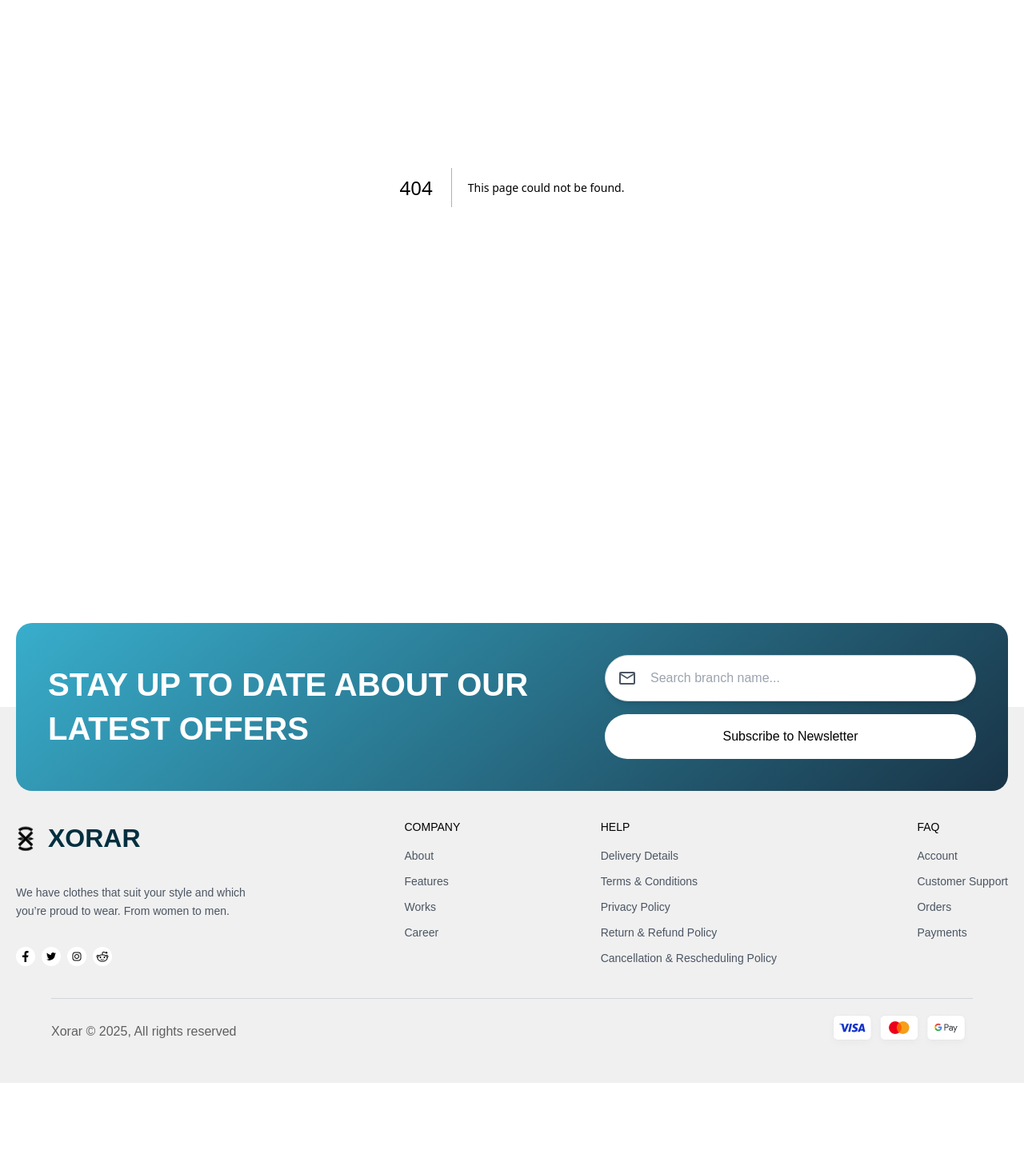
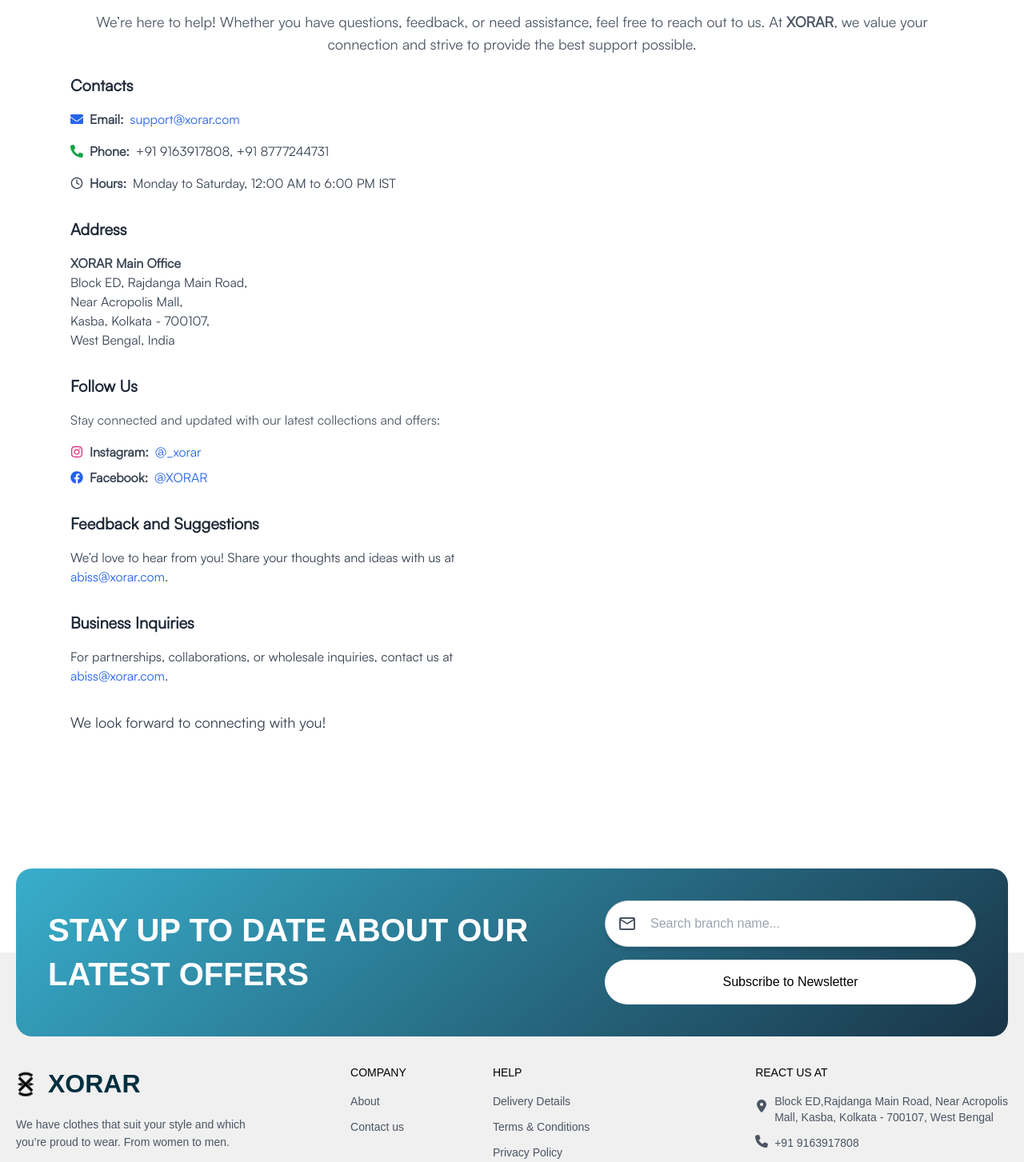
Before and after one commit to biswamaan3/XORAR, a Next.js app: page /contact-us in a window 1280 px wide. Before the commit this address had no page. Shown: the part 300-1753 px from the top of the page at 80% size. Before the commit the page ends 1654 px from the top, so only its background shows below. Built offline with nearby package versions, Linux system fonts and the light colour scheme.

Commit message:
added contact-pages

```diff
--- /dev/null
+++ b/app/(legal)/about-us/page.jsx
@@ -0,0 +1,92 @@
+import React from 'react';
+
+const AboutUs = () => {
+  return (
+    <div className="bg-gray-50 min-h-screen text-gray-800 font-satoshi">
+      {/* Hero Section */}
+      <div className="bg-gradient-to-r from-blue-500 to-purple-500 text-white py-16 px-8">
+        <div className="max-w-5xl mx-auto text-center">
+          <h1 className="text-4xl md:text-6xl font-bold mb-4">About Us</h1>
+          <p className="text-lg md:text-xl font-light">
+            Welcome to XORAR – where creativity meets comfort.
+          </p>
+        </div>
+      </div>
+
+      {/* About Content */}
+      <section className="py-16 px-8">
+        <div className="max-w-5xl mx-auto">
+          <h2 className="text-3xl md:text-4xl font-bold mb-6 text-center">
+            Our Story
+          </h2>
+          <p className="text-lg leading-8 text-gray-700 mb-8 text-center">
+            Welcome to XORAR – an Indian brand committed to redefining everyday
+            fashion through our exclusive collection of T-shirts and hoodies.
+            Operating from the cultural heart of Kolkata, West Bengal, we take
+            pride in designing apparel that blends creativity, comfort, and
+            individuality.
+          </p>
+          <p className="text-lg leading-8 text-gray-700 mb-8 text-center">
+            Our team of talented designers pours passion and innovation into
+            every piece, ensuring that our products are as unique as the people
+            who wear them. At XORAR, we believe fashion is more than just
+            clothing – it’s a canvas for self-expression. That's why each of our
+            designs tells a story, connects with our audience, and resonates
+            with diverse styles and preferences.
+          </p>
+        </div>
+      </section>
+
+      {/* Founders and Team */}
+      <section className="bg-white py-16 px-8">
+        <div className="max-w-5xl mx-auto">
+          <h2 className="text-3xl md:text-4xl font-bold mb-6 text-center">
+            Meet Our Team
+          </h2>
+          <div className="grid grid-cols-1 md:grid-cols-2 lg:grid-cols-3 gap-8 text-center">
+            {/* Founder */}
+            <div>
+              <h3 className="text-xl font-semibold mb-2">Dipanjan Baidya</h3>
+              <p className="text-gray-600">Founder</p>
+            </div>
+            <div>
+              <h3 className="text-xl font-semibold mb-2">Shivam Agarwal</h3>
+              <p className="text-gray-600">Founder</p>
+            </div>
+            {/* Team Members */}
+            <div>
+              <h3 className="text-xl font-semibold mb-2">Ronit Prasad</h3>
+              <p className="text-gray-600">Team Member</p>
+            </div>
+            <div>
+              <h3 className="text-xl font-semibold mb-2">Ishan Biswas</h3>
+              <p className="text-gray-600">Team Member</p>
+            </div>
+          </div>
+        </div>
+      </section>
+
+      {/* Office Address */}
+      <section className="bg-gray-100 py-16 px-8">
+        <div className="max-w-5xl mx-auto">
+          <h2 className="text-3xl md:text-4xl font-bold mb-6 text-center">
+            Our Office
+          </h2>
+          <p className="text-lg text-gray-700 text-center mb-4">
+            Block ED, Rajdanga Main Road, Near Acropolis Mall, Kasba, Kolkata -
+            700107, West Bengal.
+          </p>
+        </div>
+      </section>
+
+
+    </div>
+  );
+};
+
+const Page = () => {
+	  return (<AboutUs />);
+}
+
+
+export default Page;
--- /dev/null
+++ b/app/(legal)/contact-us/page.js
@@ -0,0 +1,17 @@
+import ContactUs from "@/components/legal/Contact-Us";
+import Breadcrumb from "@/components/misc/Breadcrumb";
+import {PageTitle} from "@/components/misc/Text";
+import React from "react";
+
+function page() {
+	return (
+		<div className='container w-[90%] mx-auto'>
+			<Breadcrumb />
+
+			<PageTitle className='mt-5 text-center'> Contact Us </PageTitle>
+			<ContactUs />
+		</div>
+	);
+}
+
+export default page;
--- a/components/Footer.jsx
+++ b/components/Footer.jsx
@@ -7,6 +7,7 @@
 	LiaTwitter,
 } from "react-icons/lia";
 import {MdOutlineMail} from "react-icons/md";
+import {FaLocationDot, FaPhone} from "react-icons/fa6";
 
 const SocialIcon = ({href, icon: Icon}) => (
 	<Link href={href} target='_blank'>
@@ -57,16 +58,13 @@
 		</button>
 	</div>
 );
-
-export default function Footer() {
 const footerSections = [
 	{
 		title: "Company",
 		links: [
-				{name: "About", href: "/about"},
-				{name: "Features", href: "/features"},
-				{name: "Works", href: "/works"},
-				{name: "Career", href: "/career"},
+			{name: "About", href: "/about-us"},
+			{name: "Contact us", href: "/contact-us"},
+
 		],
 	},
 	{
@@ -82,17 +80,9 @@
 			},
 		],
 	},
-		{
-			title: "FAQ",
-			links: [
-				{name: "Account", href: "/account"},
-				{name: "Customer Support", href: "/support"},
-				{name: "Orders", href: "/orders"},
-				{name: "Payments", href: "/payments"},
-			],
-		},
 ];
 
+export default function Footer() {
 	return (
 		<div className='max-w-full mx-auto relative'>
 			{/* Top Section */}
@@ -113,7 +103,7 @@
 			<div className='w-full bg-[#F0F0F0] py-10'>
 				<div className='flex flex-wrap max-w-[90%] md:max-w-[1240px] mx-auto justify-between gap-10 mt-[100px]'>
 					{/* Brand Section */}
-					<div className='flex flex-col gap-4 w-full justify-between sm:w-[40%] md:w-[25%]'>
+					<div className='flex flex-col gap-4 w-full sm:w-[40%] md:w-[25%]'>
 						<div className='flex items-center gap-2'>
 							<div
 								className='w-8 h-8 bg-no-repeat'
@@ -145,6 +135,33 @@
 							links={section.links}
 						/>
 					))}
+
+					{/* Contact Us Section */}
+					<div className='flex flex-col gap-4 w-[48%] sm:w-auto'>
+						<span className='uppercase text-sm font-medium text-black'>
+							React Us At
+						</span>
+						<ul className='text-sm text-gray-600 space-y-3'>
+							<li className="flex items-start gap-2"
+
+							>
+								<FaLocationDot className="text-[16px] mt-2 text-gray-600" />
+								Block ED,Rajdanga Main Road, Near Acropolis
+								<br/>
+								Mall, Kasba, Kolkata - 700107, West Bengal
+							</li>
+							<li className="flex items-start gap-2">
+								<FaPhone className="text-[16px] text-gray-600" />
+								 +91 9163917808
+							</li>
+							<li className="flex items-start gap-2">
+								<MdOutlineMail className="text-[16px] mt-1  text-gray-600" />
+								<Link href='mailto:support@xorar.com'>
+								support@xorar.com
+								</Link>
+							</li>
+						</ul>
+					</div>
 				</div>
 
 				{/* Footer */}
@@ -155,8 +172,8 @@
 						</p>
 						<img
 							src='/assets/img/card.png'
+							alt='Footer Image'
 							className=''
-							alt='Footer Image'
 						/>
 					</div>
 				</div>
--- /dev/null
+++ b/components/legal/Contact-Us.jsx
@@ -0,0 +1,151 @@
+import Link from "next/link";
+import React from "react";
+import {
+	FaPhoneAlt,
+	FaEnvelope,
+	FaMapMarkerAlt,
+	FaInstagram,
+	FaFacebook,
+} from "react-icons/fa";
+import {FiClock} from "react-icons/fi";
+
+const ContactUs = () => {
+	return (
+		<div className='font-satoshi mx-auto p-6'>
+			<p className='mb-6 text-lg text-gray-600 text-center'>
+				We’re here to help! Whether you have questions, feedback, or
+				need assistance, feel free to reach out to us. At{" "}
+				<strong>XORAR</strong>, we value your connection and strive to
+				provide the best support possible.
+			</p>
+
+			<div className='grid grid-cols-1 lg:grid-cols-2 gap-8'>
+				<div>
+					<section className='mb-8'>
+						<h2 className='text-xl font-semibold mb-4 text-gray-800'>
+							Contacts
+						</h2>
+						<ul className='space-y-4 mb-6'>
+							<li className='flex items-center gap-2 text-gray-700'>
+								<FaEnvelope className=' text-blue-600' />
+								<strong>Email: </strong>{" "}
+								<Link
+									href='mailto:support@xorar.com'
+									className='text-blue-600 hover:underline transition duration-300'
+								>
+									{" "}
+									support@xorar.com
+								</Link>
+							</li>
+							<li className='flex items-center gap-2 text-gray-700'>
+								<FaPhoneAlt className=' text-green-600' />
+								<strong>Phone:</strong> +91 9163917808, +91
+								8777244731
+							</li>
+							<li className='flex items-center gap-2 text-gray-700'>
+								<FiClock className='' />
+								<strong>Hours:</strong> Monday to Saturday,
+								12:00 AM to 6:00 PM IST
+							</li>
+						</ul>
+					</section>
+
+					<section className='mb-8'>
+						<h2 className='text-xl font-semibold mb-4 text-gray-800'>
+							Address
+						</h2>
+						<p className='mb-6 text-gray-700'>
+							<strong>XORAR Main Office</strong>
+							<br />
+							Block ED, Rajdanga Main Road,
+							<br />
+							Near Acropolis Mall,
+							<br />
+							Kasba, Kolkata - 700107,
+							<br />
+							West Bengal, India
+						</p>
+					</section>
+
+					<section className='mb-8'>
+						<h2 className='text-xl font-semibold mb-4 text-gray-800'>
+							Follow Us
+						</h2>
+						<p className='mb-4 text-gray-600'>
+							Stay connected and updated with our latest
+							collections and offers:
+						</p>
+						<ul className='space-y-2 mb-6'>
+							<li className='flex items-center gap-2 text-gray-700'>
+								<FaInstagram className=' text-pink-600' />
+								<strong>Instagram:</strong>{" "}
+								<a
+									href='https://instagram.com/_xorar'
+									target='_blank'
+									rel='noopener noreferrer'
+									className='text-blue-600 hover:underline transition duration-300'
+								>
+									@_xorar
+								</a>
+							</li>
+							<li className='flex items-center gap-2 text-gray-700'>
+								<FaFacebook className=' text-blue-600' />
+								<strong>Facebook:</strong>{" "}
+								<a
+									href='#'
+									target='_blank'
+									rel='noopener noreferrer'
+									className='text-blue-600 hover:underline transition duration-300'
+								>
+									@XORAR
+								</a>
+							</li>
+						</ul>
+					</section>
+
+					<section className='mb-8'>
+						<h2 className='text-xl font-semibold mb-4 text-gray-800'>
+							Feedback and Suggestions
+						</h2>
+						<p className='mb-6 text-gray-700'>
+							We’d love to hear from you! Share your thoughts and
+							ideas with us at{" "}
+							<a
+								href='mailto:abiss@xorar.com'
+								className='text-blue-600 hover:underline transition duration-300'
+							>
+								abiss@xorar.com
+							</a>
+							.
+						</p>
+					</section>
+
+					<section className='mb-8'>
+						<h2 className='text-xl font-semibold mb-4 text-gray-800'>
+							Business Inquiries
+						</h2>
+						<p className='mb-6 text-gray-700'>
+							For partnerships, collaborations, or wholesale
+							inquiries, contact us at{" "}
+							<a
+								href='mailto:abiss@xorar.com'
+								className='text-blue-600 hover:underline transition duration-300'
+							>
+								abiss@xorar.com
+							</a>
+							.
+						</p>
+					</section>
+
+					<p className='text-lg font-medium text-gray-700'>
+						We look forward to connecting with you!
+					</p>
+				</div>
+
+				{/* You can place other content here */}
+			</div>
+		</div>
+	);
+};
+
+export default ContactUs;
```
Lines whose indentation alone changed are shown as unchanged.
